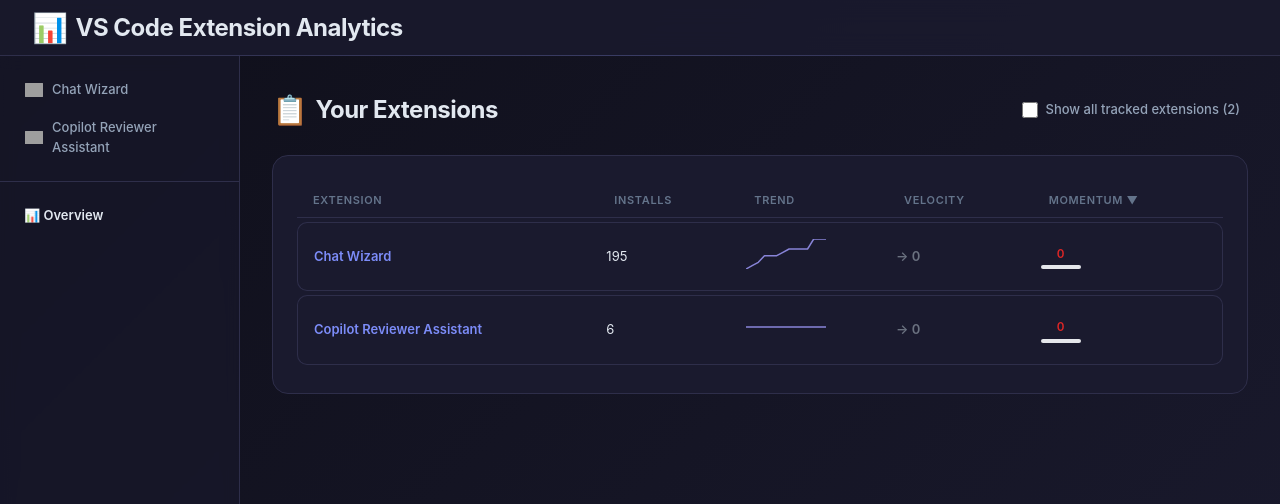
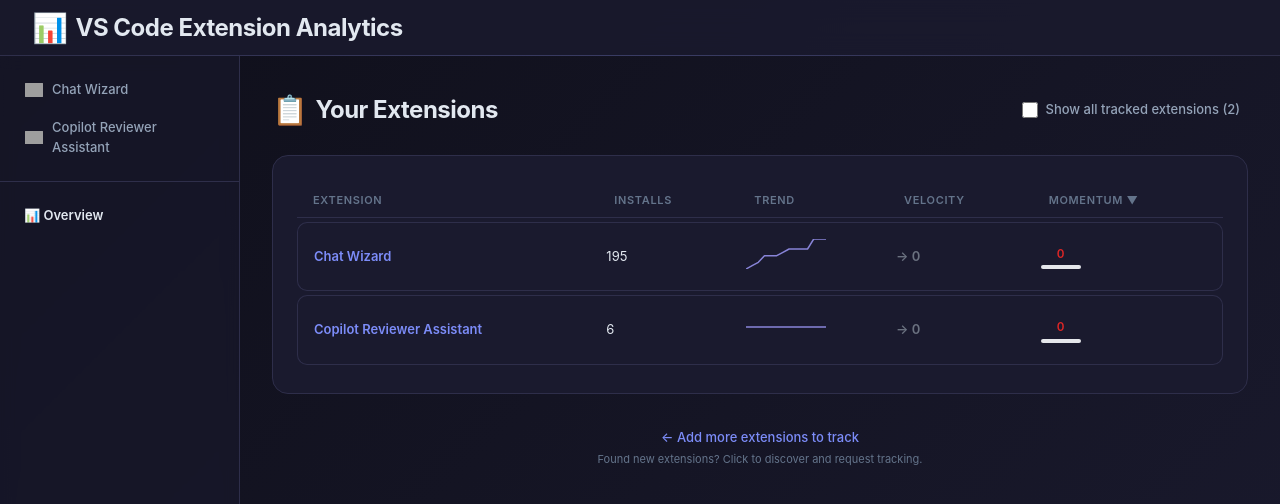
Before and after one commit to Veverke/vscode-extension-analytics, a React (Vite) app: page /#/overview in a window 1280 px wide. Shown: the top 504 px of the page. Built offline with nearby package versions, Linux system fonts and the light colour scheme; grey boxes are pictures that could not be loaded.

Commit message:
ready to serve users via issue tracker (MVP)

```diff
--- a/src/routes/DiscoverResults.tsx
+++ b/src/routes/DiscoverResults.tsx
@@ -49,6 +49,11 @@
             </Link>
           </p>
         )}
+        <p className="discover__how-it-works">
+          Found an extension you want to track? Click <strong>"Track on GitHub"</strong> to
+          open a pre-filled issue. It gets auto-processed within seconds and will appear
+          in your dashboard after the next data collection run (every 6 hours).
+        </p>
       </div>
 
       {/* Loading state with skeleton cards */}
--- a/src/routes/Landing.tsx
+++ b/src/routes/Landing.tsx
@@ -44,7 +44,7 @@
 
     setValidationError(null)
     setUsername(trimmed)
-    navigate('/overview')
+    navigate(`/discover/${encodeURIComponent(trimmed)}`)
   }
 
   return (
--- a/src/routes/Overview.tsx
+++ b/src/routes/Overview.tsx
@@ -239,6 +239,19 @@
         </table>
       </div>
 
+          {hasUserExtensions && (
+            <div className="overview__discover-cta">
+              <Link
+                to={username ? `/discover/${encodeURIComponent(username)}` : '/'}
+                className="overview__cta-link"
+              >
+                ← Add more extensions to track
+              </Link>
+              <span className="overview__cta-hint">
+                Found new extensions? Click to discover and request tracking.
+              </span>
+            </div>
+          )}
           {!hasUserExtensions && showAll && hasTrackedExtensions && (
             <div className="overview__discover-cta">
               <Link
--- a/src/styles/global.css
+++ b/src/styles/global.css
@@ -821,6 +821,13 @@
   text-decoration: underline;
 }
 
+.overview__cta-hint {
+  display: block;
+  font-size: var(--font-size-xs);
+  color: var(--color-text-dim);
+  margin-top: var(--space-xs);
+}
+
 .overview__skeleton-row td {
   padding: var(--space-md) var(--space-sm);
 }
@@ -1391,6 +1398,20 @@
 .discover__mismatch-notice a {
   color: var(--color-primary);
   text-decoration: underline;
+}
+
+.discover__how-it-works {
+  font-size: var(--font-size-sm);
+  color: var(--color-text-muted);
+  margin-top: var(--space-md);
+  max-width: 600px;
+  margin-left: auto;
+  margin-right: auto;
+  line-height: 1.5;
+  padding: var(--space-sm) var(--space-md);
+  background: var(--color-surface-raised);
+  border-radius: 8px;
+  border: 1px solid var(--color-border-subtle);
 }
 
 .discover__loading {
```
Also changed, not shown: 3 other files (tests, documents, lock files or other folders). Lines whose indentation alone changed are shown as unchanged.
